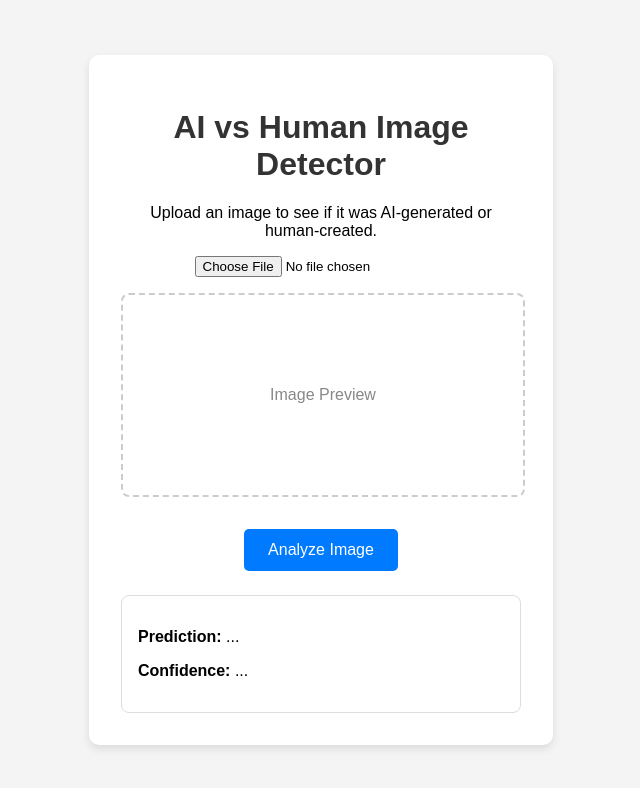
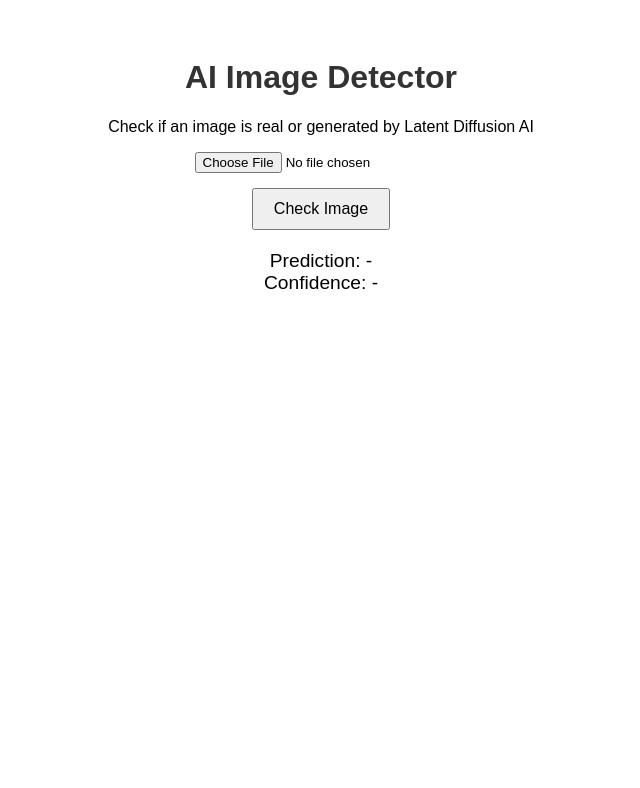
Before and after one commit to MeshalNayim/AI-Image-Detector, a plain HTML site: page index.html in a window 1280 px wide. Shown: the whole page, without its empty margins (319-959 px from the left). Drawn offline with Linux system fonts and the light colour scheme.

Commit message:
Update index.html

```diff
--- a/index.html
+++ b/index.html
@@ -2,28 +2,52 @@
 <html lang="en">
 <head>
     <meta charset="UTF-8">
-    <meta name="viewport" content="width=device-width, initial-scale=1.0">
-    <title>AI vs Human Image Detector</title>
-    <link rel="stylesheet" href="style.css">
+    <title>AI Image Detector</title>
+    <style>
+        body {
+            font-family: Arial, sans-serif;
+            text-align: center;
+            padding: 30px;
+        }
+        h1 {
+            color: #333;
+        }
+        #imagePreview img {
+            max-width: 300px;
+            margin-top: 20px;
+            border: 2px solid #ddd;
+            border-radius: 8px;
+        }
+        #status {
+            margin-top: 20px;
+            font-weight: bold;
+            color: #555;
+        }
+        #results {
+            margin-top: 20px;
+            font-size: 1.2em;
+        }
+        button {
+            padding: 10px 20px;
+            font-size: 1em;
+            margin-top: 15px;
+            cursor: pointer;
+        }
+    </style>
 </head>
 <body>
+    <h1>AI Image Detector</h1>
+    <p>Check if an image is real or generated by Latent Diffusion AI</p>
 
-    <div class="container">
-        <h1>AI vs Human Image Detector</h1>
-        <p>Upload an image to see if it was AI-generated or human-created.</p>
+    <input type="file" id="imageInput" accept="image/*"><br>
+    <div id="imagePreview"></div>
+    <button id="predictBtn">Check Image</button>
 
-        <input type="file" id="imageInput" accept="image/*">
+    <div id="status"></div>
 
-        <div class="image-preview" id="imagePreview">
-            <span class="preview-text">Image Preview</span>
-        </div>
-
-        <button id="predictBtn">Analyze Image</button>
-
-        <div class="result-box" id="resultBox">
-            <p><strong>Prediction:</strong> <span id="predictionResult">...</span></p>
-            <p><strong>Confidence:</strong> <span id="confidenceResult">...</span></p>
-        </div>
+    <div id="results">
+        Prediction: <span id="predictionResult">-</span><br>
+        Confidence: <span id="confidenceResult">-</span>
     </div>
 
     <script src="script.js"></script>
```
